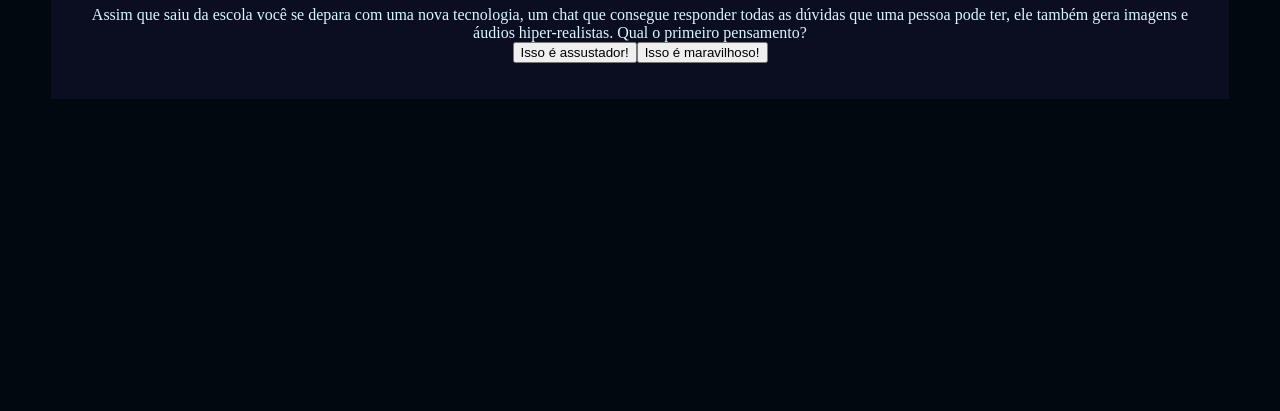
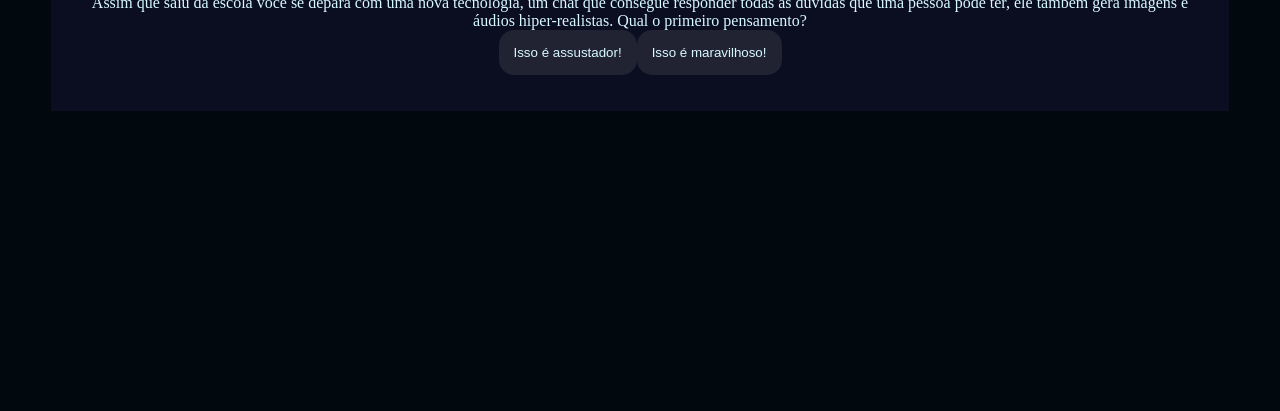
Before and after one commit to arthurescola/brainstorming, a plain HTML site: page index.html in a window 1280 px wide. Shown: the part 405-816 px from the top of the page. Drawn offline with Linux system fonts and the light colour scheme.

Commit message:
Add files via upload

```diff
--- a/script.js
+++ b/script.js
@@ -8,55 +8,105 @@ const perguntas = [
     {
         enunciado: "Assim que saiu da escola você se depara com uma nova tecnologia, um chat que consegue responder todas as dúvidas que uma pessoa pode ter, ele também gera imagens e áudios hiper-realistas. Qual o primeiro pensamento?",
         alternativas: [
-            "Isso é assustador!",
-            "Isso é maravilhoso!"
+            {
+                texto: "Isso é assustador!",
+                afirmacao: "afirmação"
+            },
+            {
+                texto: "Isso é maravilhoso!",
+                afirmacao: "afirmação"
+            }
         ]
     },
     {
-        enunciado: "Com a descoberta desta tecnologia, chamada Inteligência Artificial (IA), uma professora de tecnologia da escola decidiu fazer uma sequência de aulas sobre esta tecnologia. No fim de uma aula ela pede que você escreva um trabalho sobre o uso de IA em sala de aula. Qual atitude você toma?",
+        enunciado: "Com a descoberta desta tecnologia, chamada Inteligência Artificial, uma professora de tecnologia da escola decidiu fazer uma sequência de aulas sobre esta tecnologia. No fim de uma aula ela pede que você escreva um trabalho sobre o uso de IA em sala de aula. Qual atitude você toma?",
         alternativas: [
-            "Utiliza uma ferramenta de busca na internet que utiliza IA para que ela ajude a encontrar informações relevantes para o trabalho e explique numa linguagem que facilite o entendimento.",
-            "Escreve o trabalho com base nas conversas que teve com colegas, algumas pesquisas na internet e conhecimentos próprios sobre o tema.",
+            {
+                texto: "Utiliza uma ferramenta de busca na internet que utiliza IA para que ela ajude a encontrar informações relevantes para o trabalho e explique numa linguagem que facilite o entendimento.",
+                afirmacao: "afirmação"
+            },
+            {
+                texto: "Escreve o trabalho com base nas conversas que teve com colegas, algumas pesquisas na internet e conhecimentos próprios sobre o tema.",
+                afirmacao: "afirmação"
+            }
         ]
     },
     {
-        enunciado: "Após a elaboração do trabalho, a professora realizou um debate entre a turma para entender como foi realizada a pesquisa e escrita. Nessa conversa também foi levantado um ponto muito importante: como a IA impacta o trabalho do futuro. Nesse debate, como você se posiciona?",
+        enunciado: "Após a elaboração do trabalho escrito, a professora realizou um debate entre a turma para entender como foi realizada a pesquisa e escrita. Nessa conversa também foi levantado um ponto muito importante: como a IA impacta o trabalho do futuro. Nesse debate, como você se posiciona?",
         alternativas: [
-            "Defende a ideia de que a IA pode criar novas oportunidades de emprego e melhorar habilidades humanas.",
-            "Me preocupo com as pessoas que perderão seus empregos para máquinas e defendem a importância de proteger os trabalhadores."
+            {
+                texto: "Defende a ideia de que a IA pode criar novas oportunidades de emprego e melhorar habilidades humanas.",
+                afirmacao: "afirmação"
+            },
+            {
+                texto: "Me preocupo com as pessoas que perderão seus empregos para máquinas e defendem a importância de proteger os trabalhadores.",
+                afirmacao: "afirmação"
+            }
         ]
     },
     {
         enunciado: "Ao final da discussão, você precisou criar uma imagem no computador que representasse o que pensa sobre IA. E agora?",
         alternativas: [
-            "Criar uma imagem utilizando uma plataforma de design como o Paint.",
-            "Criar uma imagem utilizando um gerador de imagem de IA."
+            {
+                texto: "Criar uma imagem utilizando uma plataforma de design como o Paint.",
+                afirmacao: "afirmação"
+            },
+            {
+                texto: "Criar uma imagem utilizando um gerador de imagem de IA.",
+                afirmacao: "afirmação"
+            }
         ]
     },
     {
-        enunciado: "Você tem um trabalho em grupo de biologia para entregar na semana seguinte, o andamento do trabalho está um pouco atrasado e uma pessoa do seu grupo decidiu fazer com ajuda de uma IA. O problema é que o trabalho está totalmente igual ao do chat. O que você faz?",
+        enunciado: "Você tem um trabalho em grupo de biologia para entregar na semana seguinte, o andamento do trabalho está um pouco atrasado e uma pessoa do seu grupo decidiu fazer com ajuda da IA. O problema é que o trabalho está totalmente igual ao do chat. O que você faz? ",
         alternativas: [
-           "Escrever comandos para o chat é uma forma de contribuir com o trabalho, por isso não é um problema utilizar o texto inteiro.",
-            "O chat pode ser uma tecnologia muito avançada, mas é preciso manter a atenção pois toda máquina erra, por isso revisar o trabalho e contribuir com as perspectivas pessoais é essencial."
+            {
+                texto: "Escrever comandos para o chat é uma forma de contribuir com o trabalho, por isso não é um problema utilizar o texto inteiro.",
+                afirmacao: "afirmação"
+            },
+            {
+                texto: "O chat pode ser uma tecnologia muito avançada, mas é preciso manter a atenção pois toda máquina erra, por isso revisar o trabalho e contribuir com as perspectivas pessoais é essencial.",
+                afirmacao: "afirmação"
+            }
         ]
     },
 ];
 
 let atual = 0;
 let perguntaAtual;
+let historiaFinal = "";
 
 function mostraPergunta() {
+    if (atual >= perguntas.length) {
+      mostraResultado();
+      return;
+    }
     perguntaAtual = perguntas[atual];
     caixaPerguntas.textContent = perguntaAtual.enunciado;
+    caixaAlternativas.textContent = "";
     mostraAlternativas();
-}
+  }
 
-function mostraAlternativas() {
-    for (const alternativa of perguntaAtual.alternativas) {
+
+function mostraAlternativas(){
+    for(const alternativa of perguntaAtual.alternativas) {
         const botaoAlternativas = document.createElement("button");
-        botaoAlternativas.textContent = alternativa;
+        botaoAlternativas.textContent = alternativa.texto;
+        botaoAlternativas.addEventListener("click", () => respostaSelecionada(alternativa));
         caixaAlternativas.appendChild(botaoAlternativas);
     }
 }
 
+function respostaSelecionada(opcaoSelecionada) {
+    const afirmacoes = opcaoSelecionada.afirmacao;
+    historia += afirmacoes + "";
+    atual++;
+    mostraPergunta();
+}
+
+function mostraResultado() {
+    caixaPerguntas.textContent = "Em 2049...";
+    textoResultado.textContent = historiaFinal;
+    caixaAlternativas.textContent = "";
+}
 mostraPergunta();
--- a/style.css
+++ b/style.css
@@ -25,3 +25,17 @@ body {
 h1{
   color: var(--cor-destaque);
 }
+
+button {
+  background-color: var(--cor-secundaria);
+  color: var(--cor-texto);
+  border: none;
+  border-radius: 15px;
+  padding: 15px;
+  transition: background-color 0.3s;
+}
+
+button:hover {
+  background-color: var(--cor-destaque);
+  color: var(--cor-principal);
+}
```
Lines whose indentation alone changed are shown as unchanged.
